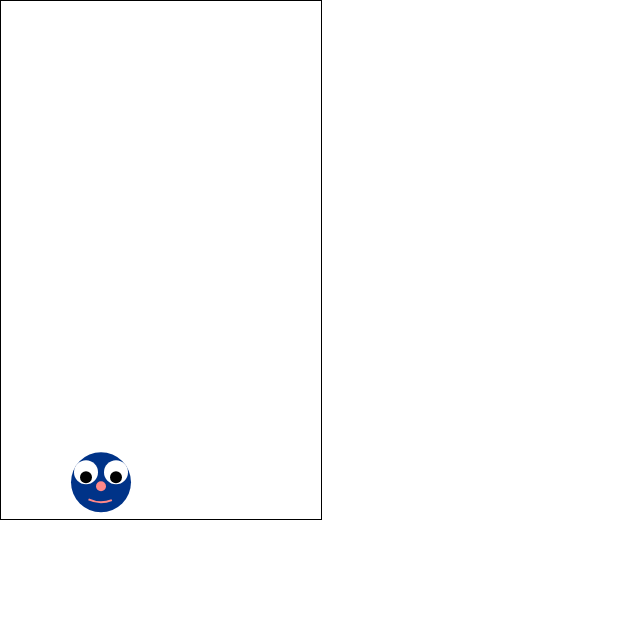
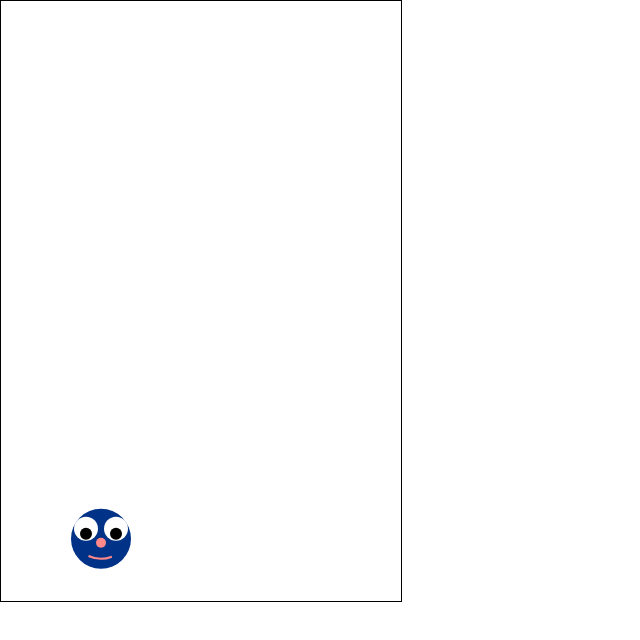
Before and after one commit to pkfischer/JSGame, a plain HTML site: page index.html in a window 1280 px wide. Shown: the whole page, without its empty margins (0-640 px from the left). Drawn offline with Linux system fonts and the light colour scheme.

Commit message:
Change title and screen size

```diff
--- a/index.html
+++ b/index.html
@@ -4,7 +4,7 @@
     <meta charset="utf-8" />
     <meta name="viewport" content="width=device-width, initial-scale=1" />
 
-    <title>JavaScript Game Template</title>
+    <title>Bouncy Ball</title>
 
     <link rel="stylesheet" href="./style.css" />
     <script src="./script.js" defer></script>
@@ -12,7 +12,7 @@
 
   <body>
     <div class="canvas">
-      <canvas id="gameCanvas" width="320" height="518"></canvas>
+      <canvas id="gameCanvas" width="400" height="600"></canvas>
     </div>
   </body>
 </html>
```
